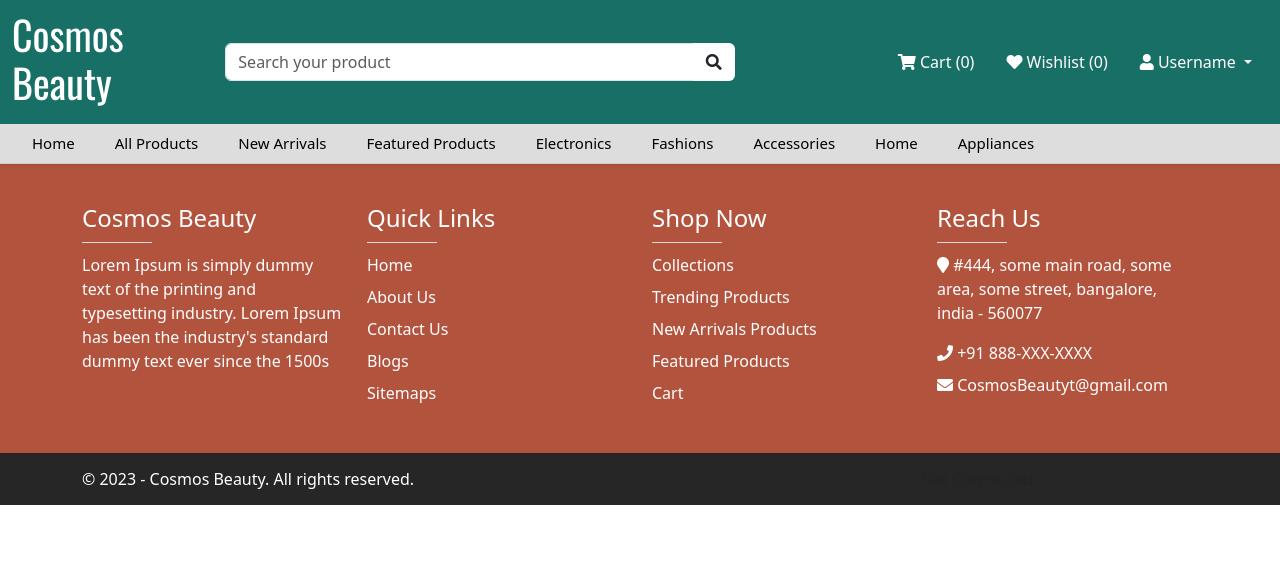
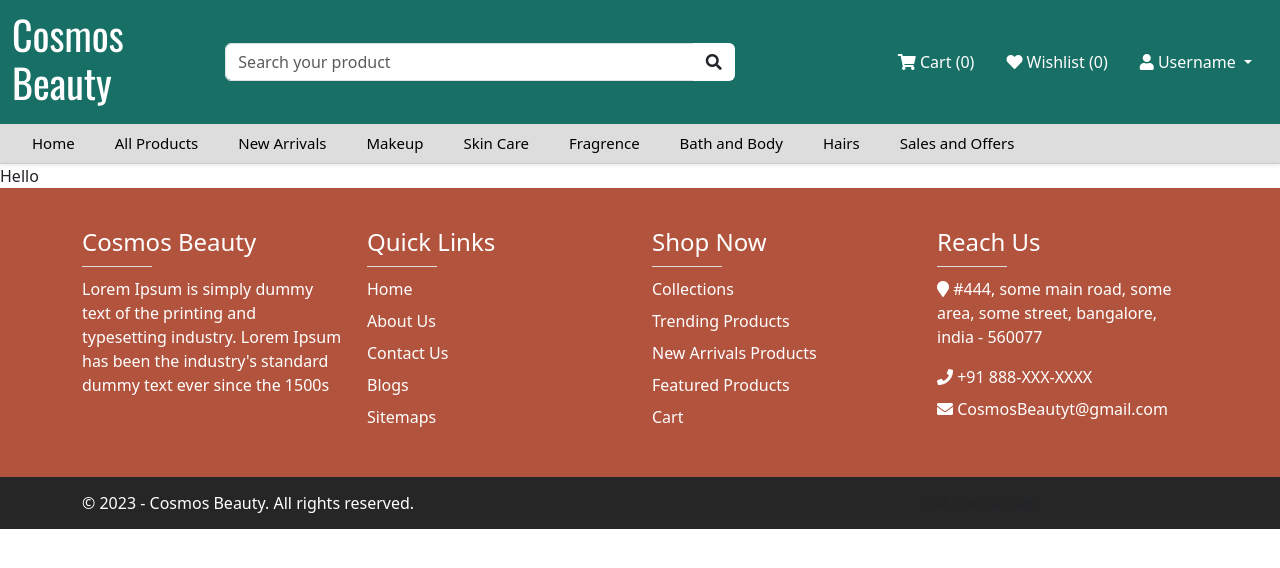
Before and after one commit to MBilalQureshi/Cosmos-beauty-pp4, a Django app: page /products/ in a window 1280 px wide. Shown: the top 568 px of the page. Run offline with Django 4.2, Linux system fonts and the light colour scheme.

Commit message:
Add template for products and route it

```diff
--- a/templates/base.html
+++ b/templates/base.html
@@ -78,22 +78,22 @@
                             <a class="nav-link" href="#">New Arrivals</a>
                         </li>
                         <li class="nav-item">
-                            <a class="nav-link" href="#">Featured Products</a>
+                            <a class="nav-link" href="#">Makeup</a>
                         </li>
                         <li class="nav-item">
-                            <a class="nav-link" href="#">Electronics</a>
+                            <a class="nav-link" href="#">Skin Care</a>
                         </li>
                         <li class="nav-item">
-                            <a class="nav-link" href="#">Fashions</a>
+                            <a class="nav-link" href="#">Fragrence</a>
                         </li>
                         <li class="nav-item">
-                            <a class="nav-link" href="#">Accessories</a>
+                            <a class="nav-link" href="#">Bath and Body</a>
                         </li>
                         <li class="nav-item">
-                            <a class="nav-link" href="#">Home</a>
+                            <a class="nav-link" href="#">Hairs</a>
                         </li>
                         <li class="nav-item">
-                            <a class="nav-link" href="#">Appliances</a>
+                            <a class="nav-link" href="#">Sales and Offers</a>
                         </li>
                     </ul>
                 </div>
--- a/templates/products.html
+++ b/templates/products.html
@@ -3,4 +3,5 @@
 
 {% block content %}
 
+Hello
 {% endblock content %}
```
